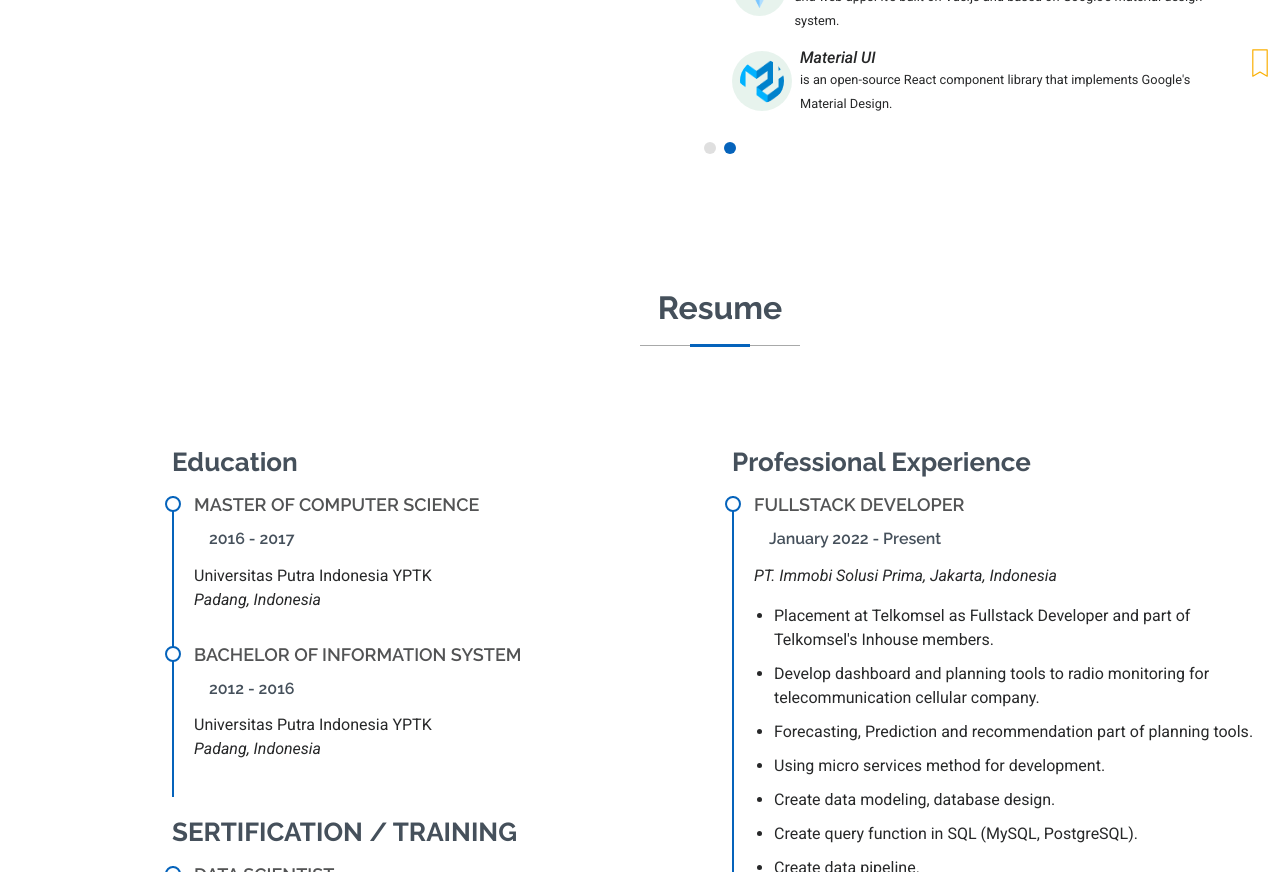
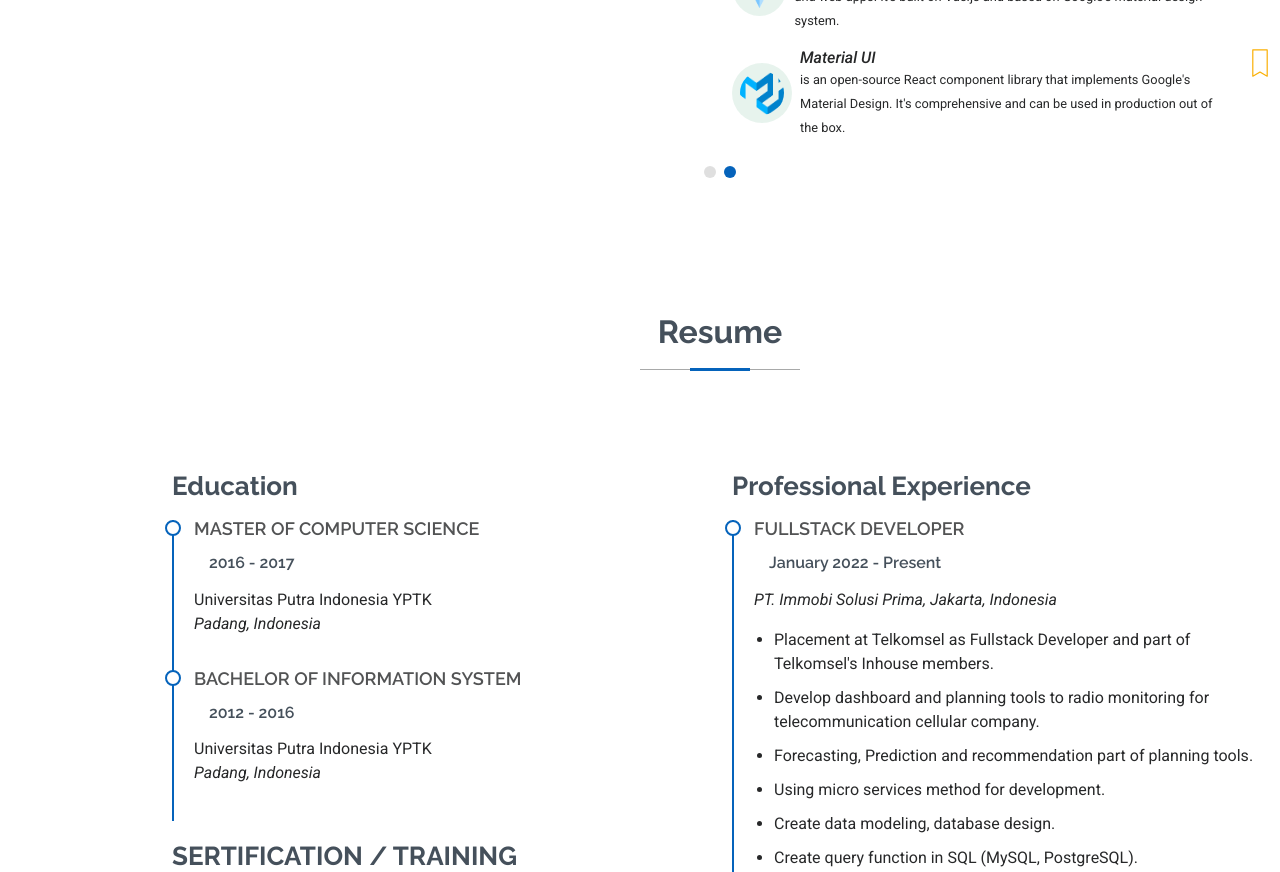
Before and after one commit to ramadysputra/portfolio, a plain HTML site: page index.html in a window 1280 px wide. Shown: the part 2377-3249 px from the top of the page. Drawn offline with Linux system fonts and the light colour scheme.

Commit message:
update material ui description

```diff
--- a/index.html
+++ b/index.html
@@ -563,7 +563,7 @@
                           <img src="assets/img/icons/material-ui.png" width="60" height="60" alt="material-ui logo" class="rounded-circle bg-success p-2 text-dark bg-opacity-10">
                           <div>
                             <p class="h6 mb-0">Material UI</p>
-                            <span style="font-size: 0.8rem; font-weight: 400;">is an open-source React component library that implements Google's Material Design.</span>
+                            <span style="font-size: 0.8rem; font-weight: 400;">is an open-source React component library that implements Google's Material Design. It's comprehensive and can be used in production out of the box.</span>
                           </div>
                         </div>
                       </div>
```
